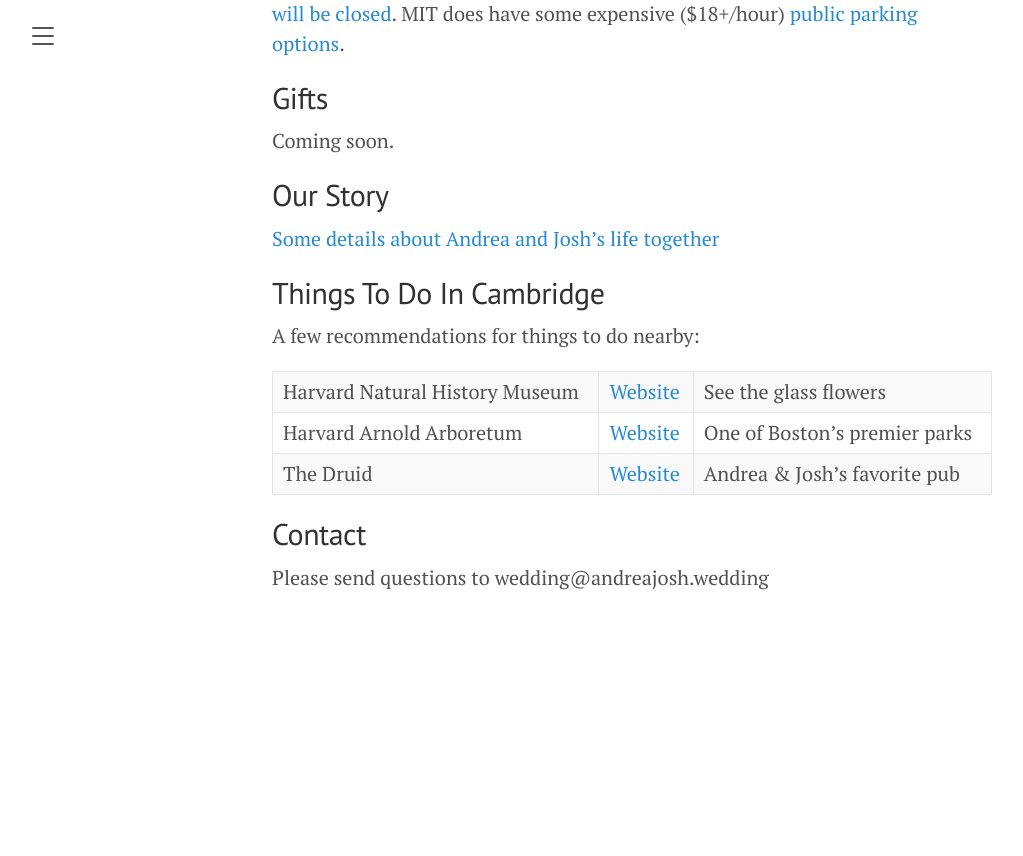
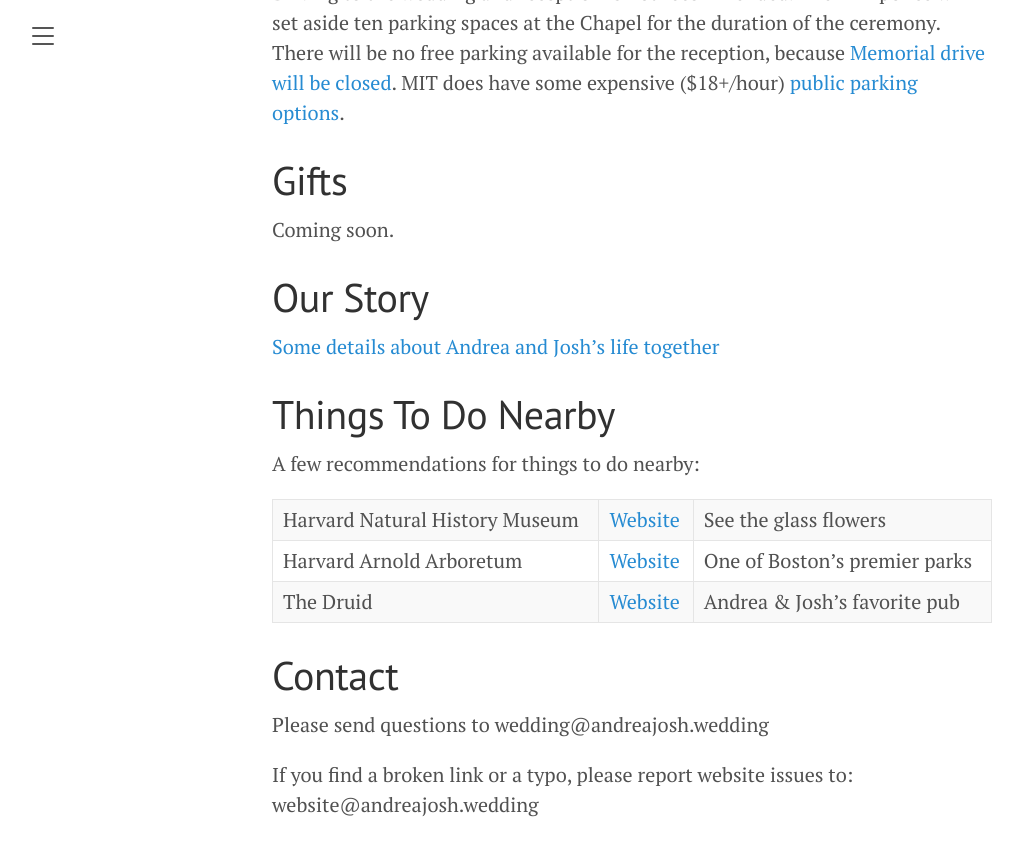
Before and after one commit to JoshBradshaw/andreajosh.github.io, a Jekyll site: the page built from _posts/2023-12-30-overview.md, in a window 1280 px wide and 900 px high, scrolled down 2343 px. Shown: the top 856 px of the window, without its empty margins (8-1031 px from the left). Built offline with Jekyll 4.4.1, drawn with Linux system fonts in a browser that asks for light colours; before the commit the page ends 3016 px from its top, so only the background shows below that.

Commit message:
Update 2023-12-30-overview.md

```diff
--- a/_posts/2023-12-30-overview.md
+++ b/_posts/2023-12-30-overview.md
@@ -5,22 +5,22 @@ title: ''
 
 ![](img/main_picture.jpg)
 
-## Date, Time & Location
+# Date, Time & Location
 
 Our wedding will take place on May 25th 2024. The ceremony will start ~5pm and the reception will start at 6pm. Dinner will be served.
 
 Ceremony | MIT Chapel | [Website](https://studentlife.mit.edu/cac/event-services-spaces/event-spaces/mit-chapel) | [Google Maps](https://maps.app.goo.gl/xRdoz4kD7amgpMMJ8)
 Reception | MIT Museum | [Website](https://mitmuseum.mit.edu/) | [Google Maps](https://maps.app.goo.gl/asSMSx7WSqyuaUDC9)
 
-## RSVP
+# RSVP
 
 [Please RSVP](https://forms.gle/yNtpVW9MCpyCcn6j9). Responses are due April 25.
 
-## Accommodation
+# Accommodation
 
 May is a busy time of year in the Cambridge MA area, which means that accommodations are competitive. Booking early is important. If you plan to drive to Cambridge, please make a plan for parking your car when you arrange your accommodations. Parking in this area is scarce and parking enforcement can be harsh.
 
-### Hotel Room Blocks
+## Hotel Room Blocks
 
 We've arranged courtesy room blocks at two local hotels. These rooms blocks will be available for booking until **April 24**.
 
@@ -34,7 +34,7 @@ Both hotel room blocks are listed under the event name "Andrea Lehn & Josh Brads
 
 We do not benefit or incur any expenses based on your booking choices.
 
-### Alternative Accomodations
+## Alternative Accomodations
 
 A general listing of hotels close to MIT [is available here](https://commencement.mit.edu/guests/visiting-cambridge/accommodations).
 
@@ -42,7 +42,7 @@ For those looking to stay outside of the Kendall Square / MIT area, we suggest s
 
 Some of our extended family will be staying in their camper vans at a [campground at the edge of the city](https://spaciousskiescampgrounds.com/minute-man/) and riding in on the [commuter rail]( https://www.mbta.com/schedules/commuter-rail).
 
-## Transportation
+# Transportation
 
 For out of town guests, our wedding venue is approximately three miles from the Logan Airport. Public transportation from Logan Airport to Cambridge is free. The taxi/Uber/Lyft ride is typically $30-35.
 
@@ -52,15 +52,15 @@ The chapel and the reception are separated by a pleasant fifteen minute walk ([d
 
 Driving to the wedding and reception is not recommended. The MIT police will set aside ten parking spaces at the Chapel for the duration of the ceremony. There will be no free parking available for the reception, because [Memorial drive will be closed](https://www.cambridgema.gov/streetsandtransportation/memorialdrive). MIT does have some expensive ($18+/hour) [public parking options](https://web.mit.edu/facilities/transportation/parking/visitors/public_parking.html).
 
-## Gifts
+# Gifts
 
 Coming soon.
 
-## Our Story
+# Our Story
 
 [Some details about Andrea and Josh's life together](about)
 
-## Things To Do In Cambridge
+# Things To Do Nearby
 
 A few recommendations for things to do nearby:
 
@@ -68,6 +68,8 @@ Harvard Natural History Museum | [Website](https://hmnh.harvard.edu/) | See the
 Harvard Arnold Arboretum       | [Website](https://arboretum.harvard.edu/)       | One of Boston's premier parks
 The Druid                      | [Website](https://www.druidpub.com/)            | Andrea & Josh's favorite pub
 
-## Contact
+# Contact
 
 Please send questions to wedding@andreajosh.wedding
+
+If you find a broken link or a typo, please report website issues to: website@andreajosh.wedding
```
